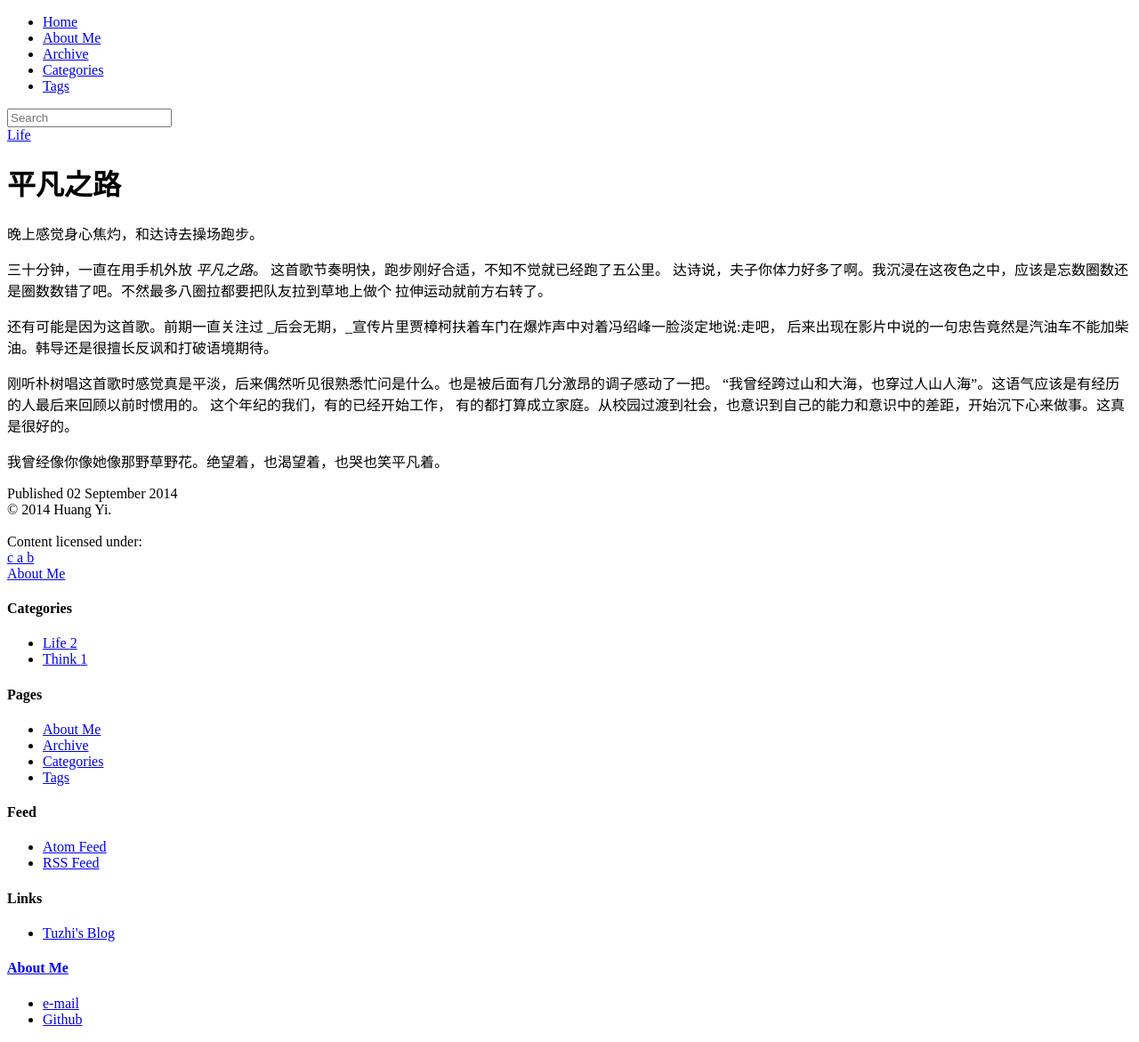
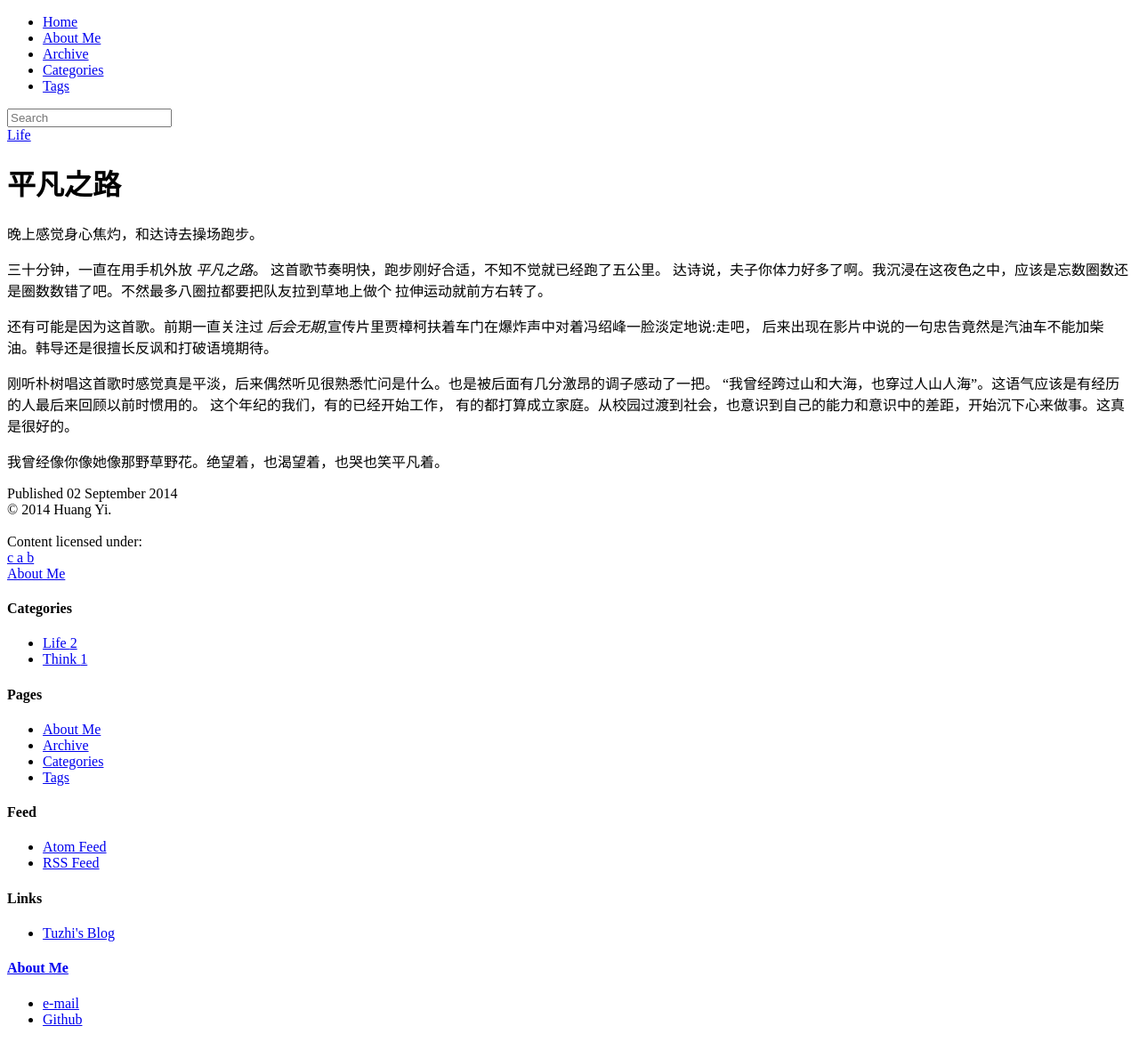
Before and after one commit to literblog/literblog.github.com, a Jekyll site: the page built from _posts/2014-09-02-pingfan.md, in a window 1280 px wide. Shown: the whole page at 89% size. Built offline with Jekyll 4.4.1, drawn with Linux system fonts in a browser that asks for light colours; nearby versions of some CDN libraries; library files that are not in the unit come from our copies; comment, search, counter and statistics services are not loaded.

```diff
--- a/_posts/2014-09-02-pingfan.md
+++ b/_posts/2014-09-02-pingfan.md
@@ -12,7 +12,7 @@ tags:
 达诗说，夫子你体力好多了啊。我沉浸在这夜色之中，应该是忘数圈数还是圈数数错了吧。不然最多八圈拉都要把队友拉到草地上做个
 拉伸运动就前方右转了。
 
-还有可能是因为这首歌。前期一直关注过 _后会无期，_宣传片里贾樟柯扶着车门在爆炸声中对着冯绍峰一脸淡定地说:走吧，
+还有可能是因为这首歌。前期一直关注过 _后会无期_,宣传片里贾樟柯扶着车门在爆炸声中对着冯绍峰一脸淡定地说:走吧，
 后来出现在影片中说的一句忠告竟然是汽油车不能加柴油。韩导还是很擅长反讽和打破语境期待。
 
 刚听朴树唱这首歌时感觉真是平淡，后来偶然听见很熟悉忙问是什么。也是被后面有几分激昂的调子感动了一把。
```
